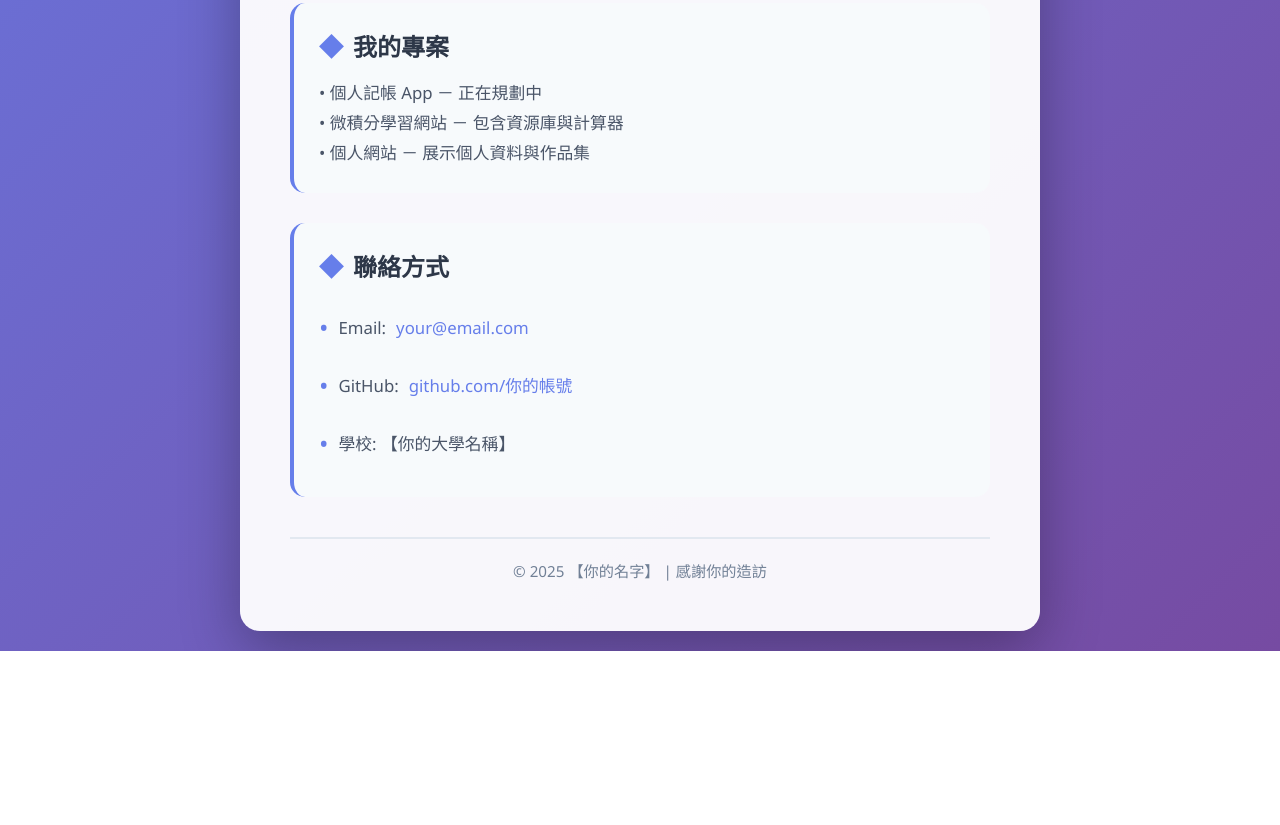
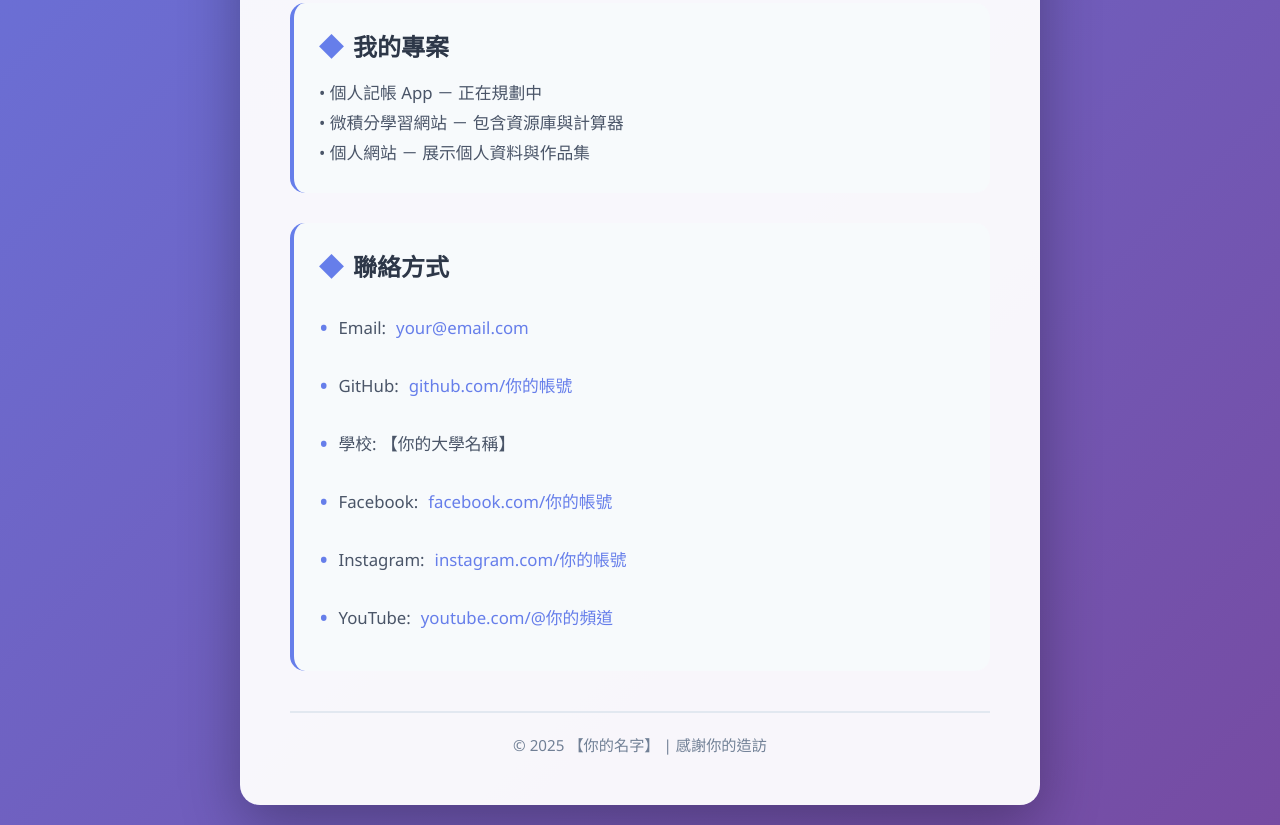
Before and after one commit to Hkenry126/my-personal-website, a plain HTML site: page index.html in a window 1280 px wide. Shown: the part 909-1734 px from the top of the page. Before the commit the page ends 1560 px from the top, so only its background shows below. Drawn offline with Linux system fonts and the light colour scheme.

Commit message:
Add social media links to contact list

```diff
--- a/index.html
+++ b/index.html
@@ -242,6 +242,9 @@
         <li>Email: <a href="mailto:your@email.com">your@email.com</a></li>
         <li>GitHub: <a href="https://github.com/你的帳號" target="_blank">github.com/你的帳號</a></li>
         <li>學校: 【你的大學名稱】</li>
+                <li>Facebook: <a href="https://facebook.com/你的帳號" target="_blank">facebook.com/你的帳號</a></li>
+                <li>Instagram: <a href="https://instagram.com/你的帳號" target="_blank">instagram.com/你的帳號</a></li>
+                <li>YouTube: <a href="https://youtube.com/@你的頻道" target="_blank">youtube.com/@你的頻道</a></li>
       </ul>
     </div>
 
```
